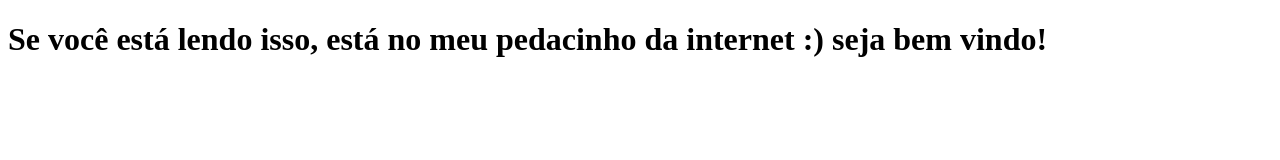
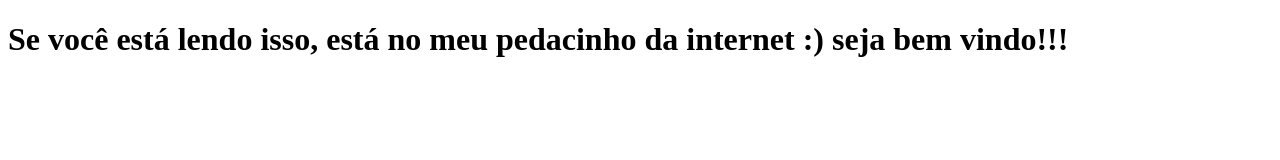
Before and after one commit to Carvic-dev/Newslatter, a Next.js app: page / in a window 1280 px wide. Shown: the top 160 px of the page. Built offline with nearby package versions, Linux system fonts and the light colour scheme.

Commit message:
Modificação no arquivo index.js

```diff
--- a/pages/index.js
+++ b/pages/index.js
@@ -1,5 +1,5 @@
 function Home () {
-   return <h1> Se você está lendo isso, está no meu pedacinho da internet :) seja bem vindo! </h1>
+   return <h1> Se você está lendo isso, está no meu pedacinho da internet :) seja bem vindo!!! </h1>
 }
 
 export default Home;
```
